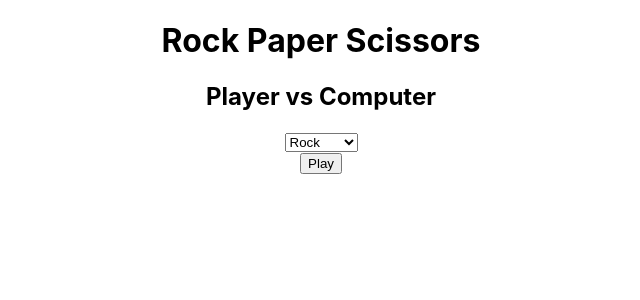
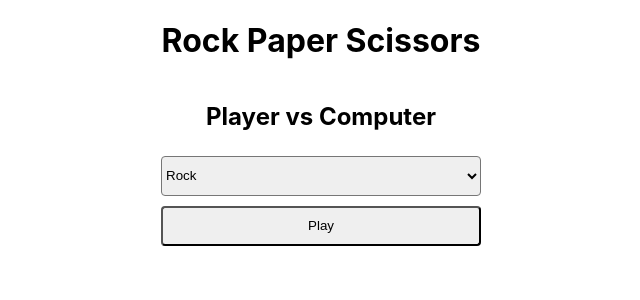
Before and after one commit to asadlib11/rock-paper-scissors, a React (Create React App) app: page / in a window 1280 px wide. Shown: the top 300 px of the page, without its empty margins (319-959 px from the left). Built offline with nearby package versions, Linux system fonts and the light colour scheme.

Commit message:
fix: refactoring and added styles

```diff
--- a/src/components/select-dropdown/index.tsx
+++ b/src/components/select-dropdown/index.tsx
@@ -8,7 +8,6 @@ type Props = {
 
 function Select({ options, onChange }: Props) {
   return (
-    <div>
     <select onChange={(e) => onChange(e)}>
       {options.map((data) => (
         <option value={data.value} key={`option-${data.label}`}>
@@ -16,7 +15,6 @@ function Select({ options, onChange }: Props) {
         </option>
       ))}
     </select>
-    </div>
   );
 }
 
--- a/src/modules/PlayerVsCPU/index.tsx
+++ b/src/modules/PlayerVsCPU/index.tsx
@@ -2,18 +2,25 @@ import React from "react";
 import { defaultRules } from "../../commons/defaultRules";
 import Select from "../../components/select-dropdown";
 import { DefaultGameInputs } from "../../enums/enums";
-import { getWinner, randomProperty, mapRulesForSelect } from "../../utils/utils";
+import {
+  getWinner,
+  randomProperty,
+  mapRulesForSelect,
+} from "../../utils/utils";
+import "./styles.css";
 
 type Props = {
   rules?: any;
 };
 
 function PlayerVsCPU({ rules = defaultRules }: Props) {
-  const [userInput, setUserInput] = React.useState<string>(DefaultGameInputs.PAPER);
+  const [userInput, setUserInput] = React.useState<string>(
+    DefaultGameInputs.PAPER
+  );
   const [result, setResult] = React.useState("");
-  const [selectInputs, setSelectInputs] = React.useState(mapRulesForSelect(rules));
+  const selectInputs = mapRulesForSelect(rules);
 
-  const handleInput = () => {
+  const handlePlayClick = () => {
     const cpuInput = generateCPUInput();
     if (userInput === cpuInput) {
       setResult("Draw");
@@ -21,7 +28,7 @@ function PlayerVsCPU({ rules = defaultRules }: Props) {
     } else if (rules[userInput] === cpuInput) {
       setResult(getWinner("Player"));
     } else if (rules[cpuInput] === userInput) {
-      setResult(getWinner("Computer"));
+      setResult(getWinner(`Computer with ${cpuInput}`));
     }
   };
 
@@ -34,19 +41,22 @@ function PlayerVsCPU({ rules = defaultRules }: Props) {
   };
 
   return (
-    <div>
+    <div className="container">
       <div>
         <h2>Player vs Computer</h2>
       </div>
       <div>
-        <Select onChange={userOptionChangeHandler} options={selectInputs}></Select>
+        <Select
+          onChange={userOptionChangeHandler}
+          options={selectInputs}
+        ></Select>
       </div>
       <div>
-        <button onClick={handleInput}>Play</button>
+        <button onClick={handlePlayClick}>Play</button>
       </div>
       {result && (
         <div>
-          <h3>Result is: {result}</h3>
+          <h3>{result}</h3>
         </div>
       )}
     </div>
--- /dev/null
+++ b/src/modules/PlayerVsCPU/styles.css
@@ -0,0 +1,20 @@
+.container {
+    width: 400px;
+    display: flex;
+    flex-direction: column;
+    margin: auto;
+}
+
+select {
+    width: 80%;
+    height: 40px;
+    border-radius: 4px;
+    margin: 5px;
+}
+
+button {
+    height: 40px;
+    width: 80%;
+    margin: 5px;
+    border-radius: 4px;
+}
```
Lines whose indentation alone changed are shown as unchanged.
